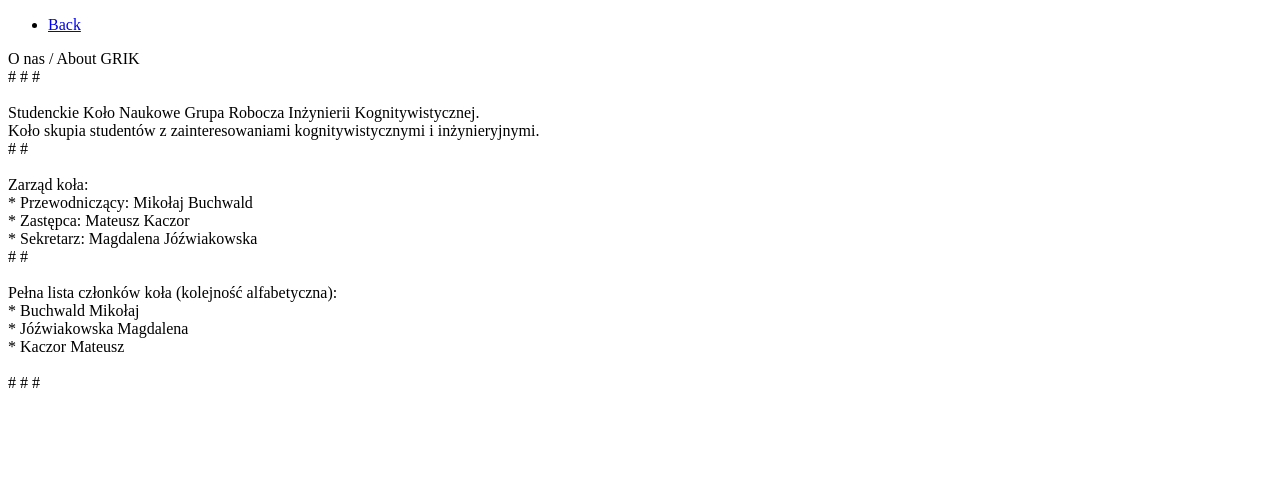
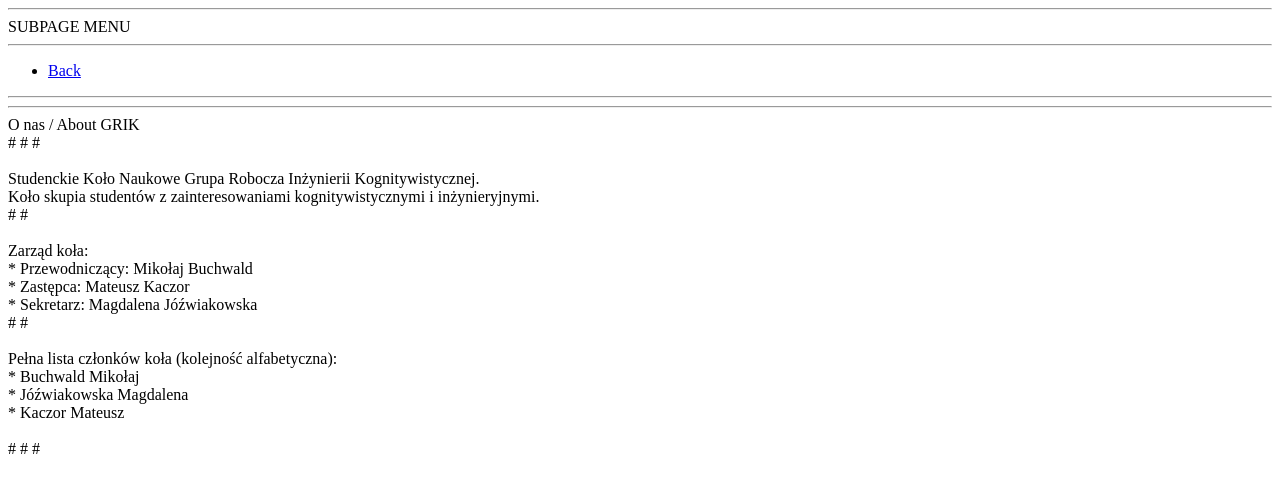
Before and after one commit to grik/grik.github.io, a plain HTML site: page about/index.html in a window 1280 px wide. Drawn offline with Linux system fonts and the light colour scheme.

Commit message:
about index SUBPAGE MENU

```diff
--- a/about/index.html
+++ b/about/index.html
@@ -2,9 +2,14 @@
 <html>
     <title>O nas</title>
 
+    <hr>
+    SUBPAGE MENU
+    <hr>
     <ul>
          <li><a href="../">Back</a></li>
     </ul>
+    <hr>
+    <hr>
 
     O nas / About GRIK
     <br># # #<br>
```
